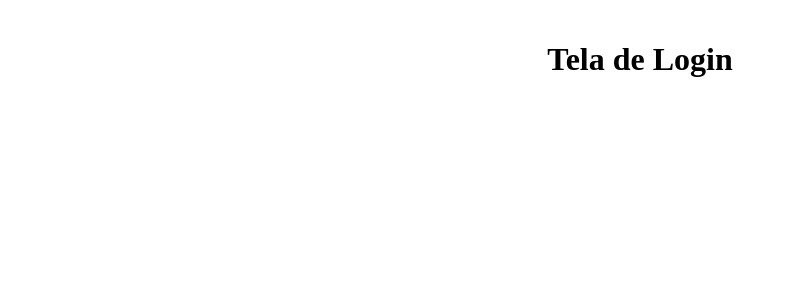
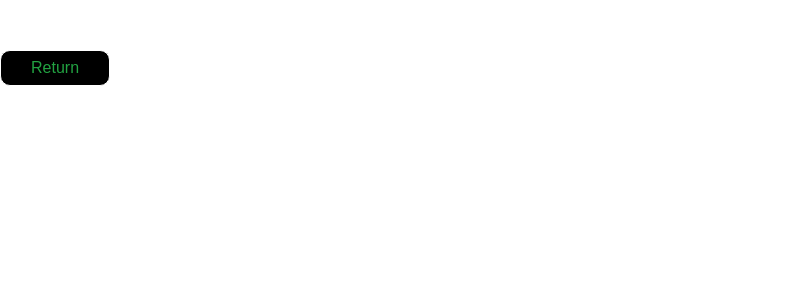
Before and after one commit to kauamdsouza/Project-College, an Angular app in the folder frontend/: page /login in a window 1280 px wide. Shown: the top 300 px of the page, without its empty margins (0-795 px from the left). Built offline with nearby package versions, Linux system fonts and the light colour scheme.

Commit message:
feat: atualizar funcionalidades do projeto

```diff
--- a/frontend/src/app/app.routes.ts
+++ b/frontend/src/app/app.routes.ts
@@ -5,7 +5,7 @@ import { Login } from './pages/login/login';
 
 export const routes: Routes = [
   {
-    path: '',
+    path: 'home',
     component: Home
   },
   {
--- a/frontend/src/app/pages/login/login.css
+++ b/frontend/src/app/pages/login/login.css
@@ -0,0 +1,28 @@
+.return {
+  position: relative;
+  z-index: 3;
+
+  margin-top: 50px;
+  padding: 8px 30px;
+
+  border: 1px solid #ffffff;
+  border-radius: 10px;
+
+  background-color: #000000;
+  color: rgb(34, 163, 66);
+
+  cursor: pointer;
+  pointer-events: auto;
+
+  font-size: 16px;
+  transition:
+    background-color 0.3s ease,
+    color 0.3s ease,
+    transform 0.2s ease;
+}
+
+.return:hover {
+  background-color: #09fd1d;
+  color: #000000;
+  transform: scale(1.05);
+}
--- a/frontend/src/app/pages/login/login.html
+++ b/frontend/src/app/pages/login/login.html
@@ -1,3 +1,3 @@
-<div style="padding: 20px; text-align: center;">
-  <h1>Tela de Login</h1>
-</div>
+<button class="return" type="button" (click)="abahome()">
+  Return
+</button>
--- a/frontend/src/app/pages/login/login.ts
+++ b/frontend/src/app/pages/login/login.ts
@@ -1,5 +1,5 @@
 import { Component } from '@angular/core';
-
+import { Router } from '@angular/router';
 @Component({
   selector: 'app-login',
   standalone: true,
@@ -8,4 +8,9 @@ import { Component } from '@angular/core';
   styleUrl: './login.css'
 })
 export class Login {
+  constructor(private router: Router) { }
+
+  abahome(): void {
+    this.router.navigate(['/home']);
+  }
 }
```
Also changed, not shown: frontend/src/styles.css (line endings or trailing spaces), 2 other files (tests, documents, lock files or other folders).
